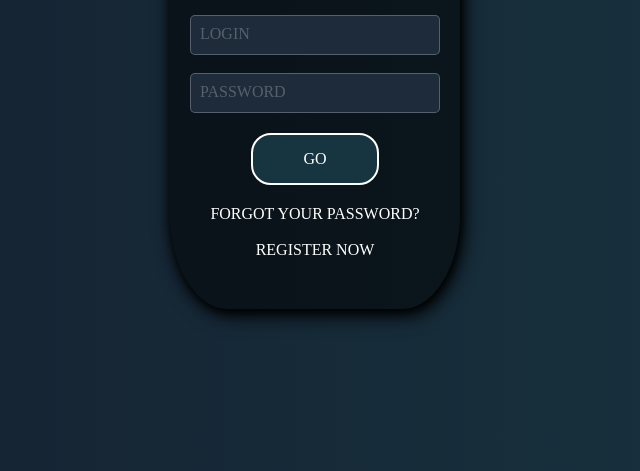
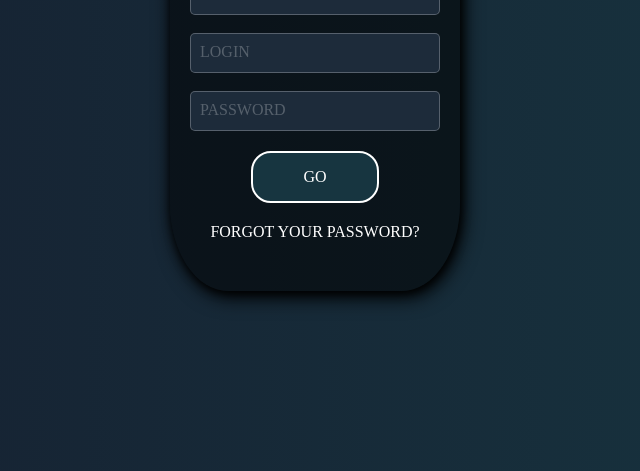
Before and after one commit to Dec0XD/Portal-de-calculo, a plain HTML site: page brincadeira/login.html in a window 1280 px wide. Shown: the part 329-800 px from the top of the page, without its empty margins (325-965 px from the left). Drawn offline with Linux system fonts and the light colour scheme.

Commit message:
Remoção do cadastre-se

```diff
--- a/brincadeira/login.html
+++ b/brincadeira/login.html
@@ -45,10 +45,6 @@
       <a href="#">
         <p>Forgot your password?</p>
       </a>
-      <br>
-      <a href="#">
-        <p>Register Now</p>
-      </a>
     </div>
 
   </div>
```
